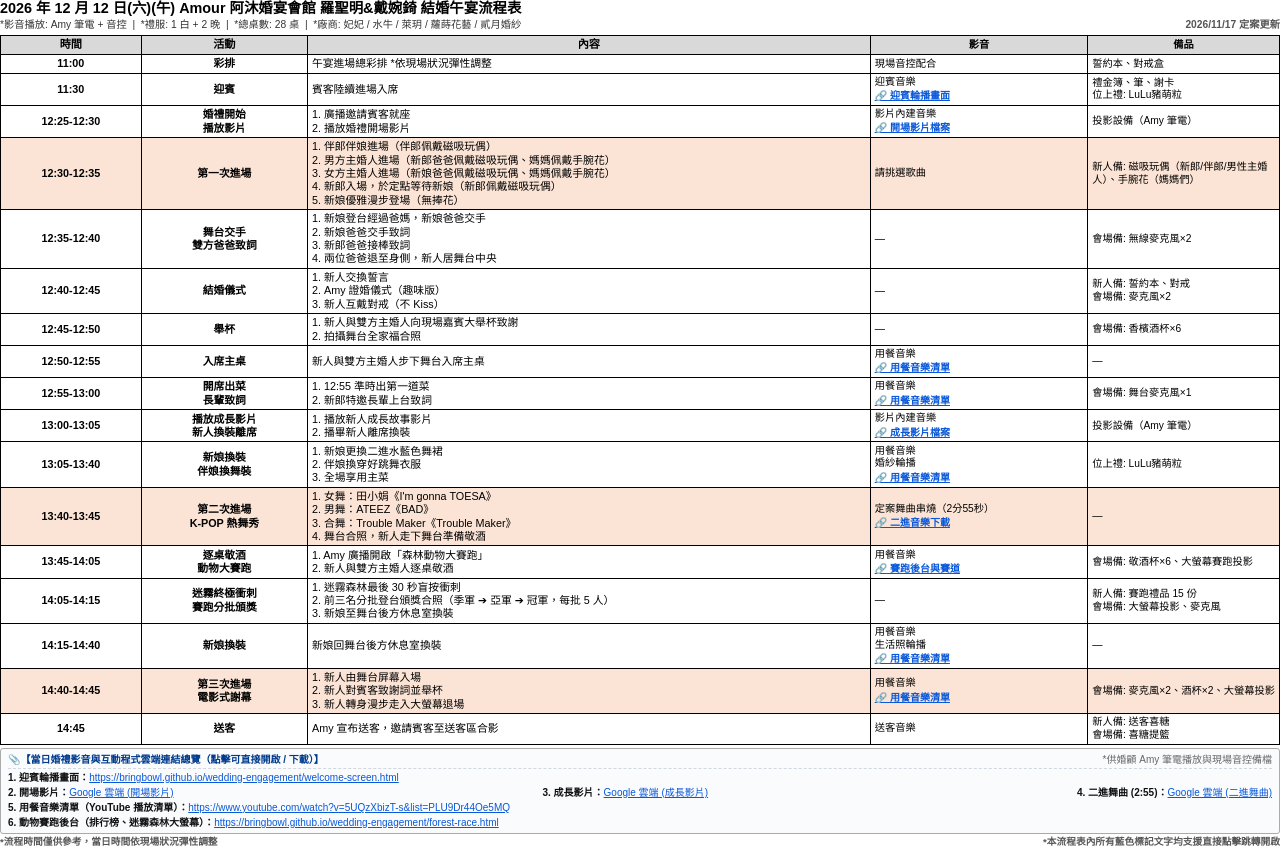
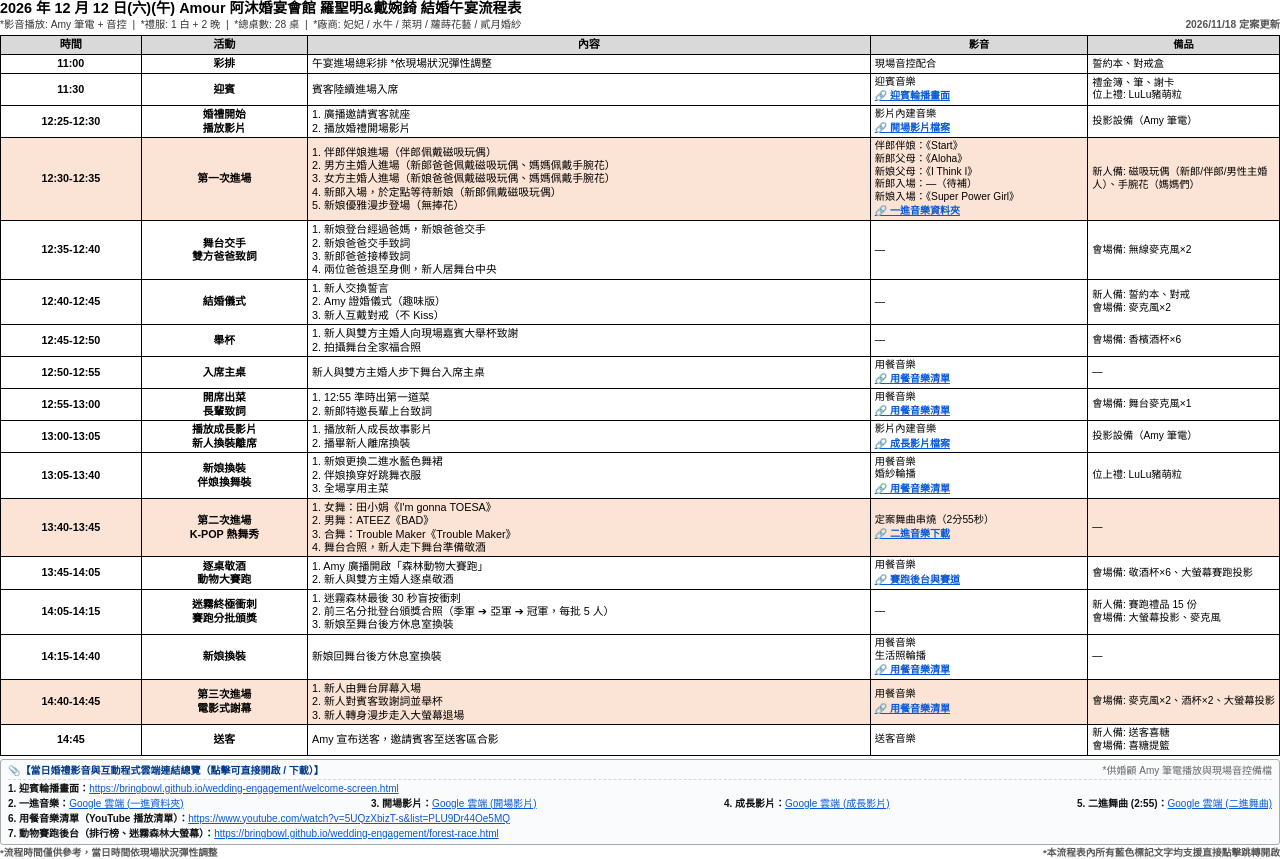
Before and after one commit to bringbowl/wedding-engagement, a plain HTML site: page docs/羅聖明&戴婉錡 結婚午宴流程表(定案版).html in a window 1280 px wide. Drawn offline with Linux system fonts and the light colour scheme.

Commit message:
feat(music): update entrance 1 songs and drive folder link in schedule table

```diff
--- a/docs/羅聖明&戴婉錡 結婚午宴流程表(定案版).html
+++ b/docs/羅聖明&戴婉錡 結婚午宴流程表(定案版).html
@@ -133,7 +133,7 @@
       <h1>2026 年 12 月 12 日(六)(午) Amour 阿沐婚宴會館 羅聖明&戴婉錡 結婚午宴流程表</h1>
       <div class="subinfo">*影音播放: Amy 筆電 + 音控 &nbsp;|&nbsp; *禮服: 1 白 + 2 晚 &nbsp;|&nbsp; *總桌數: 28 桌 &nbsp;|&nbsp; *廠商: 妃妃 / 水牛 / 萊玥 / 蘿蒔花藝 / 貳月婚紗</div>
     </div>
-    <div class="update-date">2026/11/17 定案更新</div>
+    <div class="update-date">2026/11/18 定案更新</div>
   </div>
 
   <table>
@@ -184,7 +184,14 @@
           4. 新郎入場，於定點等待新娘（新郎佩戴磁吸玩偶）<br>
           5. 新娘優雅漫步登場（無捧花）
         </td>
-        <td class="col-av">請挑選歌曲</td>
+        <td class="col-av">
+          伴郎伴娘：《Start》<br>
+          新郎父母：《Aloha》<br>
+          新娘父母：《I Think I》<br>
+          新郎入場：—（待補）<br>
+          新娘入場：《Super Power Girl》<br>
+          <a class="row-link" href="https://drive.google.com/drive/folders/1qYH7shHVICeN03Y1_k8tf6W9DW4sMbmH?usp=drive_link" target="_blank">🔗 一進音樂資料夾</a>
+        </td>
         <td class="col-prop">新人備: 磁吸玩偶（新郎/伴郎/男性主婚人）、手腕花（媽媽們）</td>
       </tr>
       <tr>
@@ -355,20 +362,23 @@
       </div>
       <div class="links-row-flex">
         <div class="link-item">
-          <b>2. 開場影片：</b><a href="https://drive.google.com/file/d/1DUa-8OSUYvJGCU3b6rDcWxB564IVbS63/view?usp=drive_link" target="_blank">Google 雲端 (開場影片)</a>
+          <b>2. 一進音樂：</b><a href="https://drive.google.com/drive/folders/1qYH7shHVICeN03Y1_k8tf6W9DW4sMbmH?usp=drive_link" target="_blank">Google 雲端 (一進資料夾)</a>
         </div>
         <div class="link-item">
-          <b>3. 成長影片：</b><a href="https://drive.google.com/file/d/14-flIsw63jA8vwvX7zYMZgWBIU9xFC-t/view?usp=drive_link" target="_blank">Google 雲端 (成長影片)</a>
+          <b>3. 開場影片：</b><a href="https://drive.google.com/file/d/1DUa-8OSUYvJGCU3b6rDcWxB564IVbS63/view?usp=drive_link" target="_blank">Google 雲端 (開場影片)</a>
         </div>
         <div class="link-item">
-          <b>4. 二進舞曲 (2:55)：</b><a href="https://drive.google.com/file/d/1ivKQXV7g2tt5aZ9lF0IMew8npBbAgWEm/view?usp=drive_link" target="_blank">Google 雲端 (二進舞曲)</a>
+          <b>4. 成長影片：</b><a href="https://drive.google.com/file/d/14-flIsw63jA8vwvX7zYMZgWBIU9xFC-t/view?usp=drive_link" target="_blank">Google 雲端 (成長影片)</a>
+        </div>
+        <div class="link-item">
+          <b>5. 二進舞曲 (2:55)：</b><a href="https://drive.google.com/file/d/1ivKQXV7g2tt5aZ9lF0IMew8npBbAgWEm/view?usp=drive_link" target="_blank">Google 雲端 (二進舞曲)</a>
         </div>
       </div>
       <div class="link-item">
-        <b>5. 用餐音樂清單（YouTube 播放清單）：</b><a href="https://www.youtube.com/watch?v=5UQzXbizT-s&list=PLU9Dr44Oe5MQ" target="_blank">https://www.youtube.com/watch?v=5UQzXbizT-s&list=PLU9Dr44Oe5MQ</a>
+        <b>6. 用餐音樂清單（YouTube 播放清單）：</b><a href="https://www.youtube.com/watch?v=5UQzXbizT-s&list=PLU9Dr44Oe5MQ" target="_blank">https://www.youtube.com/watch?v=5UQzXbizT-s&list=PLU9Dr44Oe5MQ</a>
       </div>
       <div class="link-item">
-        <b>6. 動物賽跑後台（排行榜、迷霧森林大螢幕）：</b><a href="https://bringbowl.github.io/wedding-engagement/forest-race.html" target="_blank">https://bringbowl.github.io/wedding-engagement/forest-race.html</a>
+        <b>7. 動物賽跑後台（排行榜、迷霧森林大螢幕）：</b><a href="https://bringbowl.github.io/wedding-engagement/forest-race.html" target="_blank">https://bringbowl.github.io/wedding-engagement/forest-race.html</a>
       </div>
     </div>
   </div>
```
Also changed, not shown: 2 other files.
